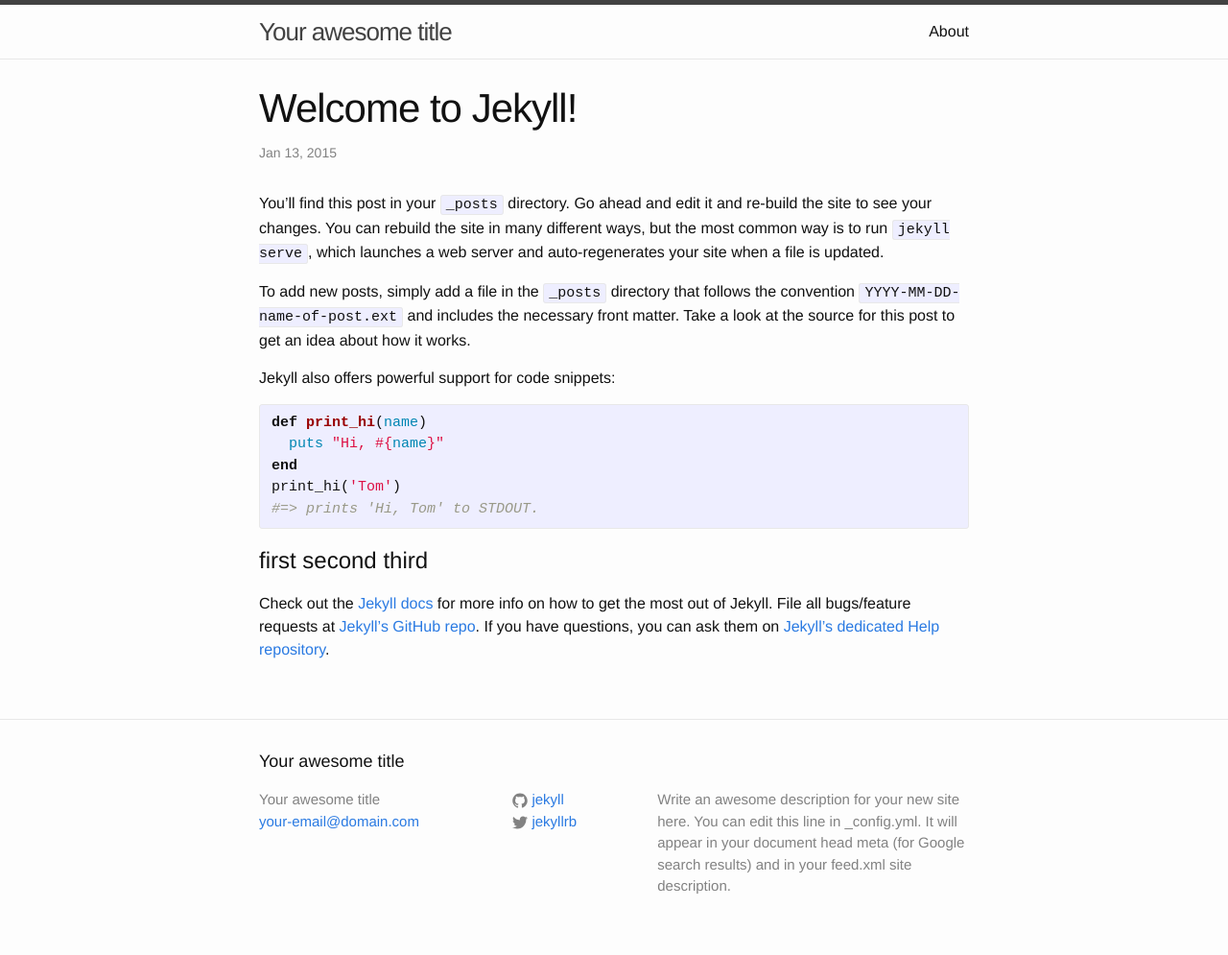
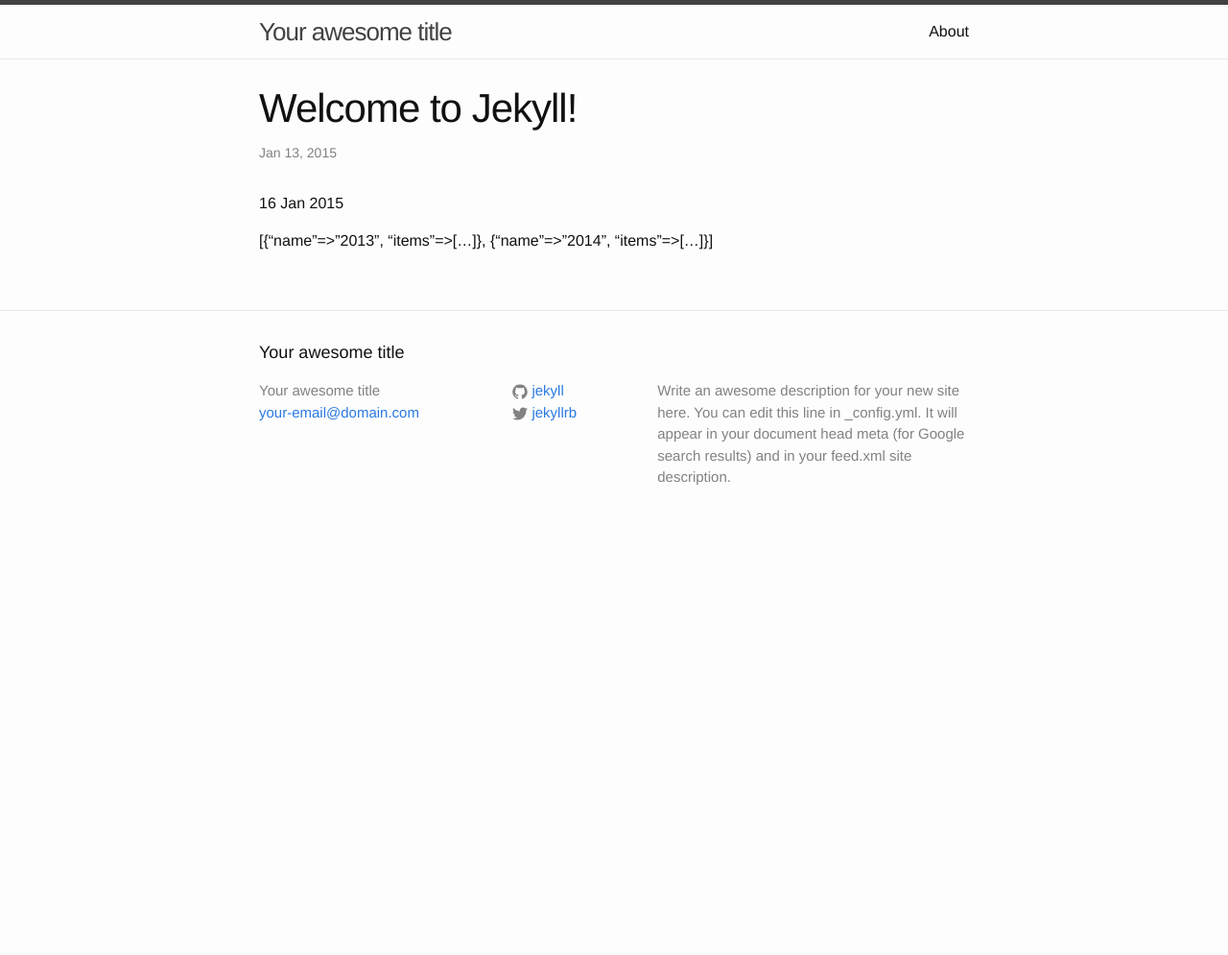
Before and after one commit to vetal232/vetal232.github.io, a Jekyll site: the page built from _posts/2015-01-13-welcome-to-jekyll — копия.markdown, in a window 1280 px wide. Shown: the whole page at 96% size. Built offline with Jekyll 4.4.1, drawn with Linux system fonts in a browser that asks for light colours; after the commit the page ends 900 px from its top, so only the background shows below that.

Commit message:
Update 2015-01-13-welcome-to-jekyll — копия.markdown

```diff
--- a/_posts/2015-01-13-welcome-to-jekyll — копия.markdown
+++ b/_posts/2015-01-13-welcome-to-jekyll — копия.markdown
@@ -4,25 +4,6 @@
 date:   2015-01-13 11:17:15
 categories: jekyll update
 ---
-You’ll find this post in your `_posts` directory. Go ahead and edit it and re-build the site to see your changes. You can rebuild the site in many different ways, but the most common way is to run `jekyll serve`, which launches a web server and auto-regenerates your site when a file is updated.
+{{ site.time | date_to_string }}
 
-To add new posts, simply add a file in the `_posts` directory that follows the convention `YYYY-MM-DD-name-of-post.ext` and includes the necessary front matter. Take a look at the source for this post to get an idea about how it works.
-
-Jekyll also offers powerful support for code snippets:
-
-{% highlight ruby %}
-def print_hi(name)
-  puts "Hi, #{name}"
-end
-print_hi('Tom')
-#=> prints 'Hi, Tom' to STDOUT.
-{% endhighlight %}
-
-
-# first second third
-
-Check out the [Jekyll docs][jekyll] for more info on how to get the most out of Jekyll. File all bugs/feature requests at [Jekyll’s GitHub repo][jekyll-gh]. If you have questions, you can ask them on [Jekyll’s dedicated Help repository][jekyll-help].
-
-[jekyll]:      http://jekyllrb.com
-[jekyll-gh]:   https://github.com/jekyll/jekyll
-[jekyll-help]: https://github.com/jekyll/jekyll-help
+[{"name"=>"2013", "items"=>[...]}, {"name"=>"2014", "items"=>[...]}]
```
